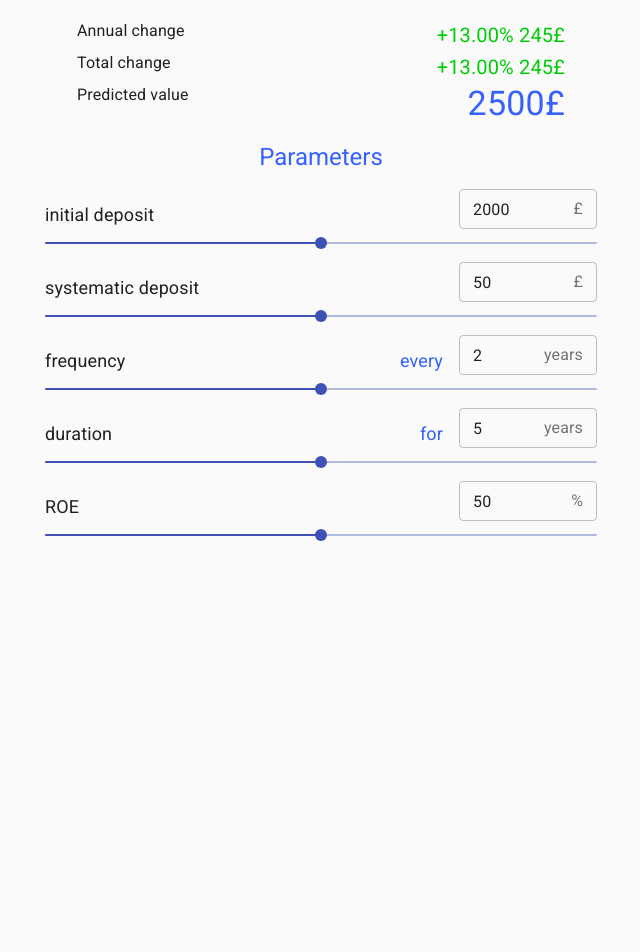
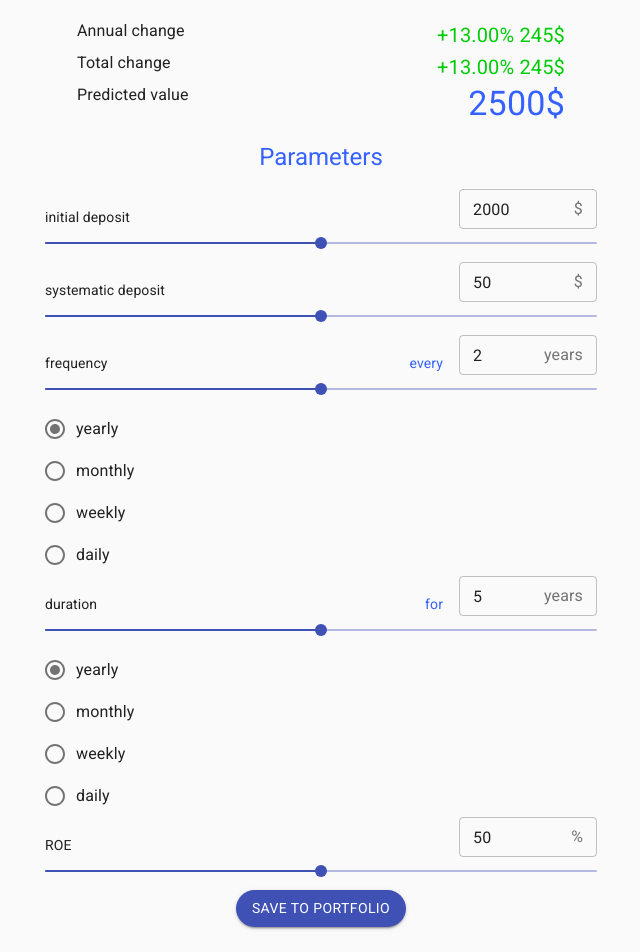
Before and after one commit to b-chmiel/metis-finance-calculator-ui, a React (Create React App) app: page / in a window 1280 px wide. Shown: the part 109-1061 px from the top of the page, without its empty margins (319-959 px from the left). Before the commit the page ends 800 px from the top, so only its background shows below. Built offline with nearby package versions, Linux system fonts and the light colour scheme.

Commit message:
Add radio period selectors

```diff
--- a/src/components/InvestmentInfo/InvestmentInfo.tsx
+++ b/src/components/InvestmentInfo/InvestmentInfo.tsx
@@ -1,46 +1,27 @@
-import {Box, styled, Typography} from '@material-ui/core';
-import * as format from '../../helpers/formatNumber';
 import React from 'react';
+import {Separator} from '../Separator/Separator';
+import {InvestmentParameters} from './InvestmentParameters';
+import {InvestmentResults} from './InvestmentResults';
 
+//TODO adjust types
 interface Props {
-    annualChangePercent: number;
-    annualChange: number;
-
-    totalChangePercent: number;
-    totalChange: number;
-
-    predictedChange: number;
+    parameters: any;
+    setParameters: any;
 }
 
 export const InvestmentInfo = (props: Props) => {
     return (
-        <Box>
-            <Box display="flex" justifyContent="space-between" px="2rem">
-                <Typography>Annual change</Typography>
-                <PositiveChange variant="h6">
-                    {format.asPercentage(props.annualChangePercent)} {props.annualChange}£
-                </PositiveChange>
-            </Box>
-
-            <Box display="flex" justifyContent="space-between" px="2rem">
-                <Typography>Total change</Typography>
-                <PositiveChange variant="h6">
-                    {format.asPercentage(props.totalChangePercent)} {props.totalChange}£
-                </PositiveChange>
-            </Box>
-
-            <Box display="flex" justifyContent="space-between" px="2rem">
-                <Typography>Predicted value</Typography>
-                <PredicatedValue variant="h4">{props.predictedChange}£</PredicatedValue>
-            </Box>
-        </Box>
+        <>
+            <Separator text="Results" />
+            <InvestmentResults
+                annualChangePercent={13}
+                annualChange={245}
+                totalChangePercent={13}
+                totalChange={245}
+                predictedChange={2500}
+            />
+            <Separator text="Parameters" />
+            <InvestmentParameters />
+        </>
     );
 };
-
-const PositiveChange = styled(Typography)({
-    color: '#00cd08',
-});
-
-const PredicatedValue = styled(Typography)({
-    color: '#3461ff',
-});
--- /dev/null
+++ b/src/components/InvestmentInfo/InvestmentParameters.tsx
@@ -0,0 +1,27 @@
+import React, {useContext, useState} from 'react';
+import {CurrencyContext} from '../../views/InvestmentView';
+import {RadioPeriodSelector} from '../Radio/RadioPeriodSelector';
+import {RangeInput} from '../RangeInput/RangeInput';
+
+interface Props {}
+
+//TODO add conjugation for case 1 (ex. 1 year not years)
+//TODO change useState radio implementation
+
+export const InvestmentParameters = (props: Props) => {
+    const currencyContext = useContext(CurrencyContext);
+    const [periodFrequency, setPeriodFrequency] = useState('years');
+    const [periodDuration, setPeriodDuration] = useState('years');
+
+    return (
+        <>
+            <RangeInput minValue={0} maxValue={4000} label="initial deposit" unit={currencyContext} />
+            <RangeInput minValue={0} maxValue={100} label="systematic deposit" unit={currencyContext} />
+            <RangeInput minValue={0} maxValue={4} label="frequency" label2="every" unit={periodFrequency} />
+            <RadioPeriodSelector periodUnit={periodFrequency} setPeriodUnit={setPeriodFrequency} />
+            <RangeInput minValue={0} maxValue={10} label="duration" label2="for" unit={periodDuration} />
+            <RadioPeriodSelector periodUnit={periodDuration} setPeriodUnit={setPeriodDuration} />
+            <RangeInput minValue={0} maxValue={100} label="ROE" unit="%" />
+        </>
+    );
+};
--- /dev/null
+++ b/src/components/InvestmentInfo/InvestmentResults.tsx
@@ -0,0 +1,54 @@
+import {Box, styled, Typography} from '@material-ui/core';
+import * as format from '../../helpers/formatNumber';
+import React, {useContext} from 'react';
+import {CurrencyContext} from '../../views/InvestmentView';
+
+interface Props {
+    annualChangePercent: number;
+    annualChange: number;
+
+    totalChangePercent: number;
+    totalChange: number;
+
+    predictedChange: number;
+}
+
+export const InvestmentResults = (props: Props) => {
+    const currencyContext = useContext(CurrencyContext);
+
+    return (
+        <Box>
+            <Box display="flex" justifyContent="space-between" px="2rem">
+                <Typography>Annual change</Typography>
+                <PositiveChange variant="h6">
+                    {format.asPercentage(props.annualChangePercent)} {props.annualChange}
+                    {currencyContext}
+                </PositiveChange>
+            </Box>
+
+            <Box display="flex" justifyContent="space-between" px="2rem">
+                <Typography>Total change</Typography>
+                <PositiveChange variant="h6">
+                    {format.asPercentage(props.totalChangePercent)} {props.totalChange}
+                    {currencyContext}
+                </PositiveChange>
+            </Box>
+
+            <Box display="flex" justifyContent="space-between" px="2rem">
+                <Typography>Predicted value</Typography>
+                <PredicatedValue variant="h4">
+                    {props.predictedChange}
+                    {currencyContext}
+                </PredicatedValue>
+            </Box>
+        </Box>
+    );
+};
+
+const PositiveChange = styled(Typography)({
+    color: '#00cd08',
+});
+
+const PredicatedValue = styled(Typography)({
+    color: '#3461ff',
+});
--- /dev/null
+++ b/src/components/Radio/RadioPeriodSelector.tsx
@@ -0,0 +1,27 @@
+import React, {useState} from 'react';
+import {FormControl, RadioGroup, FormControlLabel, Radio} from '@material-ui/core';
+
+interface Props {
+    periodUnit: string;
+    setPeriodUnit: React.Dispatch<React.SetStateAction<string>>;
+}
+
+export const RadioPeriodSelector = (props: Props) => {
+    const {periodUnit, setPeriodUnit} = props;
+    const handleChange = (event: React.ChangeEvent<HTMLInputElement>) => {
+        setPeriodUnit(event.target.value);
+    };
+
+    return (
+        <>
+            <FormControl component="fieldset">
+                <RadioGroup aria-label="period" value={periodUnit} onChange={handleChange}>
+                    <FormControlLabel value="years" control={<Radio color="default" />} label="yearly" />
+                    <FormControlLabel value="months" control={<Radio color="default" />} label="monthly" />
+                    <FormControlLabel value="weeks" control={<Radio color="default" />} label="weekly" />
+                    <FormControlLabel value="days" control={<Radio color="default" />} label="daily" />
+                </RadioGroup>
+            </FormControl>
+        </>
+    );
+};
--- a/src/views/InvestmentView.tsx
+++ /dev/null
@@ -1,34 +0,0 @@
-import {Container} from '@material-ui/core';
-import React from 'react';
-import {InvestmentInfo} from '../components/InvestmentInfo/InvestmentInfo';
-import {NavBar} from '../components/NavBar/NavBar';
-import {RangeInput} from '../components/RangeInput/RangeInput';
-import {Separator} from '../components/Separator/Separator';
-
-interface Props {}
-
-export const InvestmentView = (props: Props) => {
-    const unit = '£';
-
-    return (
-        <React.Fragment>
-            <NavBar />
-            <Container maxWidth="sm">
-                <Separator text="Results" />
-                <InvestmentInfo
-                    annualChangePercent={13}
-                    annualChange={245}
-                    totalChangePercent={13}
-                    totalChange={245}
-                    predictedChange={2500}
-                />
-                <Separator text="Parameters" />
-                <RangeInput minValue={0} maxValue={4000} label="initial deposit" unit={unit} />
-                <RangeInput minValue={0} maxValue={100} label="systematic deposit" unit={unit} />
-                <RangeInput minValue={0} maxValue={4} label="frequency" label2="every" unit="years" />
-                <RangeInput minValue={0} maxValue={10} label="duration" label2="for" unit="years" />
-                <RangeInput minValue={0} maxValue={100} label="ROE" unit="%" />
-            </Container>
-        </React.Fragment>
-    );
-};
--- /dev/null
+++ b/src/views/InvestmentView/InvestmentView.styles.tsx
@@ -0,0 +1,7 @@
+import {css} from 'emotion';
+
+export const buttonBox = css`
+    display: flex;
+    justify-content: center;
+    margin-bottom: 25px;
+`;
--- /dev/null
+++ b/src/views/InvestmentView/InvestmentView.tsx
@@ -0,0 +1,38 @@
+import {Box, Button, Container} from '@material-ui/core';
+import React, {useState} from 'react';
+import {InvestmentInfo} from '../../components/InvestmentInfo/InvestmentInfo';
+import {NavBar} from '../../components/NavBar/NavBar';
+import {buttonBox} from './InvestmentView.styles';
+
+export const CurrencyContext = React.createContext('$');
+
+interface Props {}
+
+export const InvestmentView = (props: Props) => {
+    const [submitting, setSubmitting] = useState(false);
+    const [parameters, setParameters] = useState([]);
+    const onSubmit = () => {};
+
+    return (
+        <React.Fragment>
+            <CurrencyContext.Provider value={'$'}>
+                <NavBar />
+                <Container maxWidth="sm">
+                    <InvestmentInfo parameters={parameters} setParameters={setParameters} />
+                    <Box className={buttonBox}>
+                        <Button
+                            type={'submit'}
+                            disabled={submitting}
+                            variant={'contained'}
+                            color={'primary'}
+                            style={{borderRadius: 25}}
+                            onClick={onSubmit}
+                        >
+                            SAVE TO PORTFOLIO
+                        </Button>
+                    </Box>
+                </Container>
+            </CurrencyContext.Provider>
+        </React.Fragment>
+    );
+};
--- /dev/null
+++ b/src/views/InvestmentView/index.ts
@@ -0,0 +1 @@
+export * from './InvestmentView';
```
